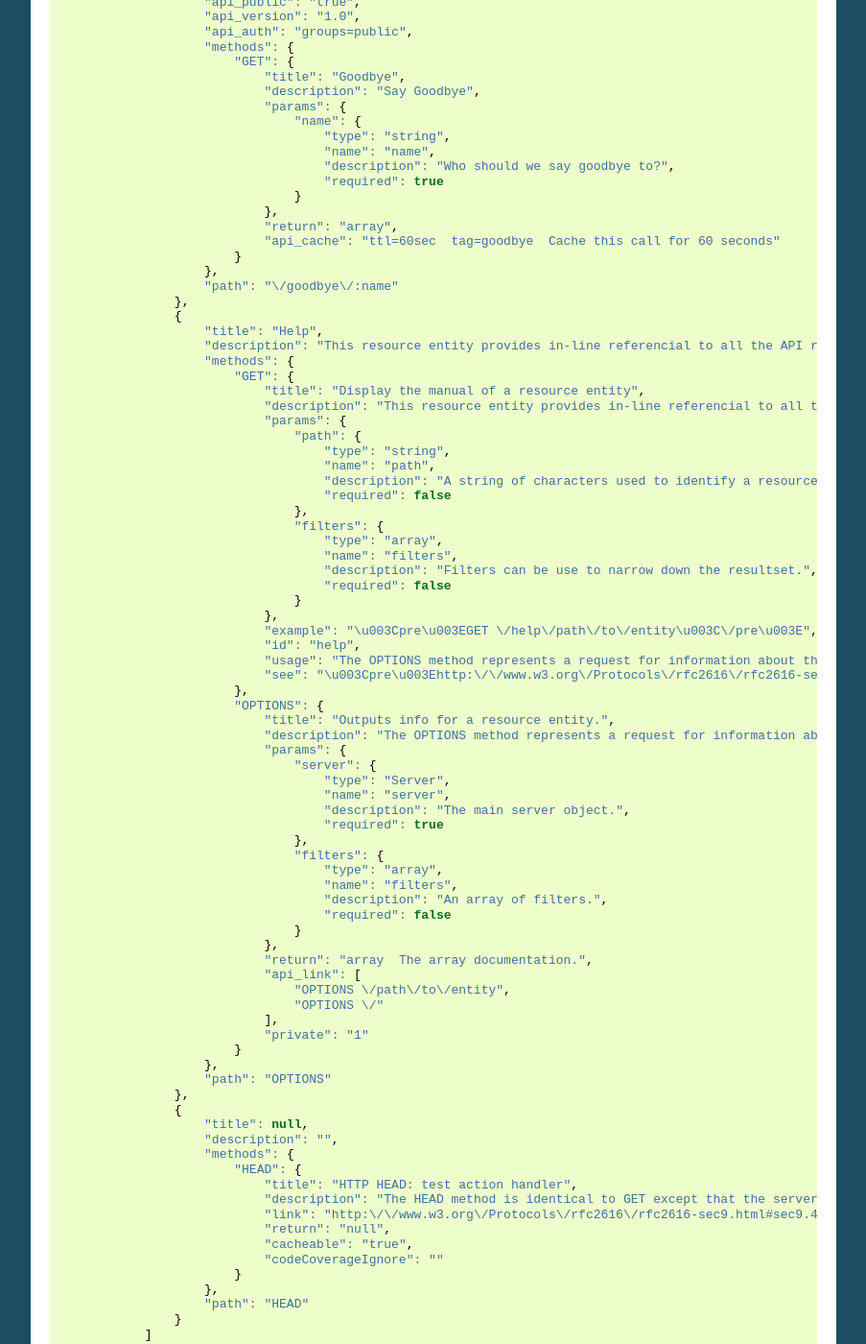
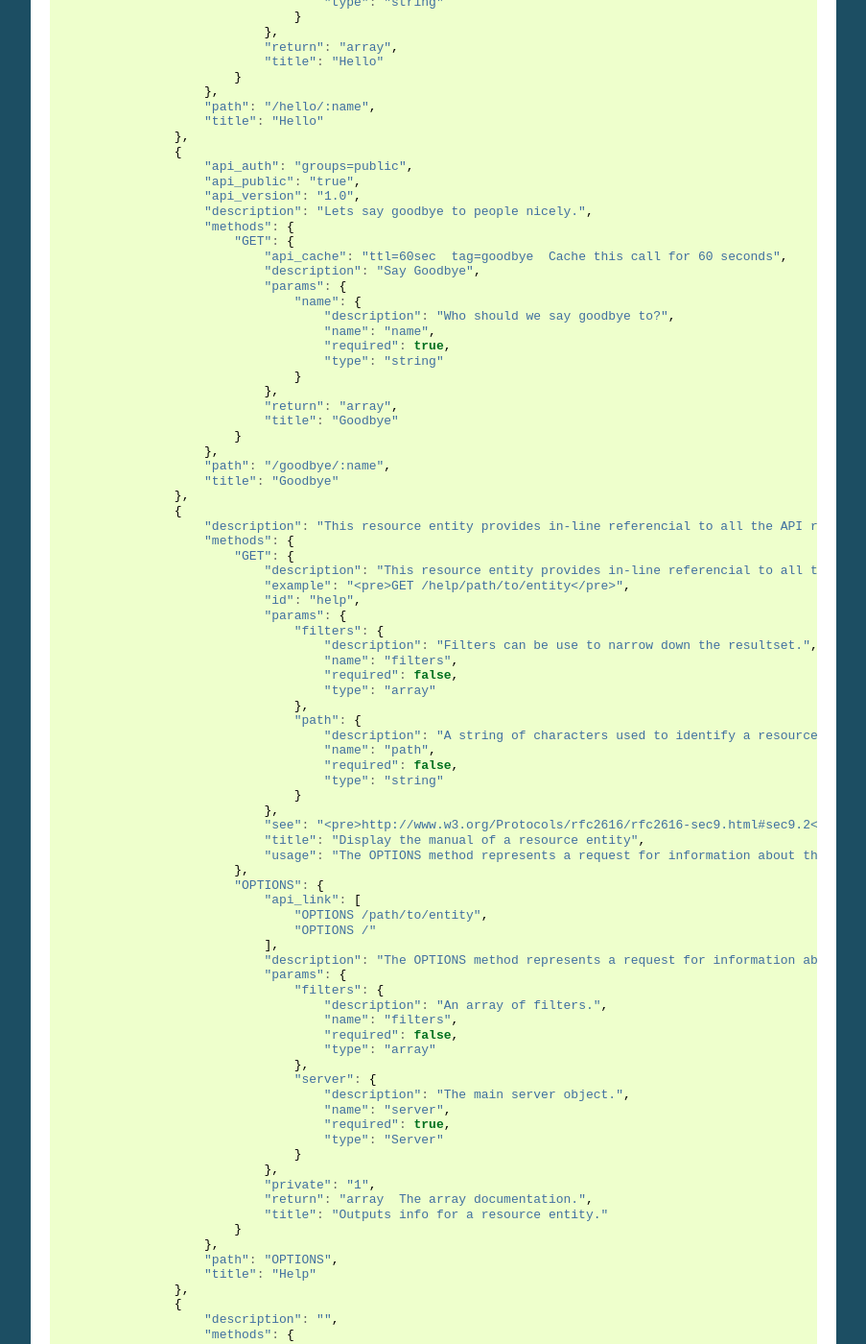
Before and after one commit to frqnck/apix, a Sphinx documentation site: the page built from docs/example.rst, in a window 1280 px wide and 1400 px high, scrolled down 6508 px. Shown: the whole window at 96% size, without its empty margins (198-1101 px from the left). Built offline with Sphinx 7.4.7, drawn with Linux system fonts in a browser that asks for light colours; some of the changed text lies outside the part shown.

Commit message:
fixed up some javascript

```diff
--- a/docs/example.rst
+++ b/docs/example.rst
@@ -340,163 +340,163 @@
 
     {
 	"myproject": {
+	    "debug": {
+		"headers": {
+		    "Vary": "Accept"
+		},
+		"memory": "1.18 MB~1.2 MB",
+		"output_format": "json",
+		"request": "GET /MyProject/public/v1/help HTTP/1.1",
+		"router_params": [
+		    "help"
+		],
+		"timestamp": "Thu, 13 Mar 2014 21:32:19 GMT",
+		"timing": "0.018 seconds"
+	    },
 	    "help": {
 		"items": [
 		    {
-			"title": "Hello",
-			"description": "Lets say hello to people nicely.",
+			"api_auth": "groups=public",
 			"api_public": "true",
 			"api_version": "1.0",
-			"api_auth": "groups=public",
+			"description": "Lets say hello to people nicely.",
 			"methods": {
 			    "GET": {
-				"title": "Hello",
+				"api_cache": "ttl=60sec  tag=goodbye  Cache this call for 60 seconds",
 				"description": "Say Hello to someone",
 				"params": {
 				    "name": {
-					"type": "string",
+					"description": "Who should we say hello to?",
 					"name": "name",
-					"description": "Who should we say hello to?",
-					"required": true
+					"required": true,
+					"type": "string"
 				    }
 				},
 				"return": "array",
-				"api_cache": "ttl=60sec  tag=goodbye  Cache this call for 60 seconds"
+				"title": "Hello"
 			    },
 			    "POST": {
-				"title": "Hello",
+				"api_cache": "ttl=60sec  tag=goodbye  Cache this call for 60 seconds",
 				"description": "Say hello to someone using the POSTED greeting.",
 				"params": {
+				    "greeting": {
+					"description": "How should we say hello?",
+					"name": "greeting",
+					"required": false,
+					"type": "string"
+				    },
 				    "name": {
-					"type": "string",
+					"description": "Who should we say hello to?",
 					"name": "name",
-					"description": "Who should we say hello to?",
-					"required": true
-				    },
-				    "greeting": {
-					"type": "string",
-					"name": "greeting",
-					"description": "How should we say hello?",
-					"required": false
+					"required": true,
+					"type": "string"
 				    }
 				},
 				"return": "array",
-				"api_cache": "ttl=60sec  tag=goodbye  Cache this call for 60 seconds"
+				"title": "Hello"
 			    }
 			},
-			"path": "\/hello\/:name"
+			"path": "/hello/:name",
+			"title": "Hello"
 		    },
 		    {
-			"title": "Goodbye",
-			"description": "Lets say goodbye to people nicely.",
+			"api_auth": "groups=public",
 			"api_public": "true",
 			"api_version": "1.0",
-			"api_auth": "groups=public",
+			"description": "Lets say goodbye to people nicely.",
 			"methods": {
 			    "GET": {
-				"title": "Goodbye",
+				"api_cache": "ttl=60sec  tag=goodbye  Cache this call for 60 seconds",
 				"description": "Say Goodbye",
 				"params": {
 				    "name": {
-					"type": "string",
+					"description": "Who should we say goodbye to?",
 					"name": "name",
-					"description": "Who should we say goodbye to?",
-					"required": true
+					"required": true,
+					"type": "string"
 				    }
 				},
 				"return": "array",
-				"api_cache": "ttl=60sec  tag=goodbye  Cache this call for 60 seconds"
+				"title": "Goodbye"
 			    }
 			},
-			"path": "\/goodbye\/:name"
+			"path": "/goodbye/:name",
+			"title": "Goodbye"
 		    },
 		    {
-			"title": "Help",
 			"description": "This resource entity provides in-line referencial to all the API resources and methods.",
 			"methods": {
 			    "GET": {
-				"title": "Display the manual of a resource entity",
-				"description": "This resource entity provides in-line referencial to all the API resources and methods.\nBy specify a resource and method you can narrow down to specific section.\ncommunication options available on the request\/response chain\nidentified by the Request-URI. This method allows the client to determine\nthe options and\/or requirements associated with a resource,\nor the capabilities of a server, without implying a resource action or\ninitiating a resource retrieval.",
+				"description": "This resource entity provides in-line referencial to all the API resources and methods.\nBy specify a resource and method you can narrow down to specific section.\ncommunication options available on the request/response chain\nidentified by the Request-URI. This method allows the client to determine\nthe options and/or requirements associated with a resource,\nor the capabilities of a server, without implying a resource action or\ninitiating a resource retrieval.",
+				"example": "<pre>GET /help/path/to/entity</pre>",
+				"id": "help",
 				"params": {
+				    "filters": {
+					"description": "Filters can be use to narrow down the resultset.",
+					"name": "filters",
+					"required": false,
+					"type": "array"
+				    },
 				    "path": {
-					"type": "string",
+					"description": "A string of characters used to identify a resource.",
 					"name": "path",
-					"description": "A string of characters used to identify a resource.",
-					"required": false
-				    },
-				    "filters": {
-					"type": "array",
-					"name": "filters",
-					"description": "Filters can be use to narrow down the resultset.",
-					"required": false
+					"required": false,
+					"type": "string"
 				    }
 				},
-				"example": "\u003Cpre\u003EGET \/help\/path\/to\/entity\u003C\/pre\u003E",
-				"id": "help",
-				"usage": "The OPTIONS method represents a request for information about the\ncommunication options available on the request\/response chain\nidentified by the Request-URI. This method allows the client to determine\nthe options and\/or requirements associated with a resource,\nor the capabilities of a server, without implying a resource action or\ninitiating a resource retrieval.",
-				"see": "\u003Cpre\u003Ehttp:\/\/www.w3.org\/Protocols\/rfc2616\/rfc2616-sec9.html#sec9.2\u003C\/pre\u003E"
+				"see": "<pre>http://www.w3.org/Protocols/rfc2616/rfc2616-sec9.html#sec9.2</pre>",
+				"title": "Display the manual of a resource entity",
+				"usage": "The OPTIONS method represents a request for information about the\ncommunication options available on the request/response chain\nidentified by the Request-URI. This method allows the client to determine\nthe options and/or requirements associated with a resource,\nor the capabilities of a server, without implying a resource action or\ninitiating a resource retrieval."
 			    },
 			    "OPTIONS": {
-				"title": "Outputs info for a resource entity.",
-				"description": "The OPTIONS method represents a request for information about the\ncommunication options available on the request\/response chain\nidentified by the Request-URI. This method allows the client to determine\nthe options and\/or requirements associated with a resource,\nor the capabilities of a server, without implying a resource action or\ninitiating a resource retrieval.",
+				"api_link": [
+				    "OPTIONS /path/to/entity",
+				    "OPTIONS /"
+				],
+				"description": "The OPTIONS method represents a request for information about the\ncommunication options available on the request/response chain\nidentified by the Request-URI. This method allows the client to determine\nthe options and/or requirements associated with a resource,\nor the capabilities of a server, without implying a resource action or\ninitiating a resource retrieval.",
 				"params": {
+				    "filters": {
+					"description": "An array of filters.",
+					"name": "filters",
+					"required": false,
+					"type": "array"
+				    },
 				    "server": {
-					"type": "Server",
+					"description": "The main server object.",
 					"name": "server",
-					"description": "The main server object.",
-					"required": true
-				    },
-				    "filters": {
-					"type": "array",
-					"name": "filters",
-					"description": "An array of filters.",
-					"required": false
+					"required": true,
+					"type": "Server"
 				    }
 				},
+				"private": "1",
 				"return": "array  The array documentation.",
-				"api_link": [
-				    "OPTIONS \/path\/to\/entity",
-				    "OPTIONS \/"
-				],
-				"private": "1"
+				"title": "Outputs info for a resource entity."
 			    }
 			},
-			"path": "OPTIONS"
+			"path": "OPTIONS",
+			"title": "Help"
 		    },
 		    {
-			"title": null,
 			"description": "",
 			"methods": {
 			    "HEAD": {
-				"title": "HTTP HEAD: test action handler",
+				"cacheable": "true",
+				"codeCoverageIgnore": "",
 				"description": "The HEAD method is identical to GET except that the server MUST NOT return\na message-body in the response. The metainformation contained in the HTTP\nheaders in response to a HEAD request SHOULD be identical to the information\nsent in response to a GET request. This method can be used for obtaining\nmetainformation about the entity implied by the request without transferring\nthe entity-body itself. This method is often used for testing hypertext links\nfor validity, accessibility, and recent modification.",
-				"link": "http:\/\/www.w3.org\/Protocols\/rfc2616\/rfc2616-sec9.html#sec9.4",
+				"link": "http://www.w3.org/Protocols/rfc2616/rfc2616-sec9.html#sec9.4",
 				"return": "null",
-				"cacheable": "true",
-				"codeCoverageIgnore": ""
+				"title": "HTTP HEAD: test action handler"
 			    }
 			},
-			"path": "HEAD"
+			"path": "HEAD",
+			"title": null
 		    }
 		]
 	    },
 	    "signature": {
+		"client_ip": "127.0.0.1",
 		"resource": "GET ",
-		"status": "200 OK - successful",
-		"client_ip": "127.0.0.1"
-	    },
-	    "debug": {
-		"timestamp": "Thu, 13 Mar 2014 21:15:48 GMT",
-		"request": "GET \/MyProject\/public\/v1\/help?_format=json HTTP\/1.1",
-		"headers": {
-		    "Vary": "Accept"
-		},
-		"output_format": "json",
-		"router_params": [
-		    "help"
-		],
-		"memory": "1.21 MB~1.23 MB",
-		"timing": "0.014 seconds"
+		"status": "200 OK - successful"
 	    }
 	}
     }
```
Also changed, not shown: other parts of docs/example.rst (+16 -16 lines).
